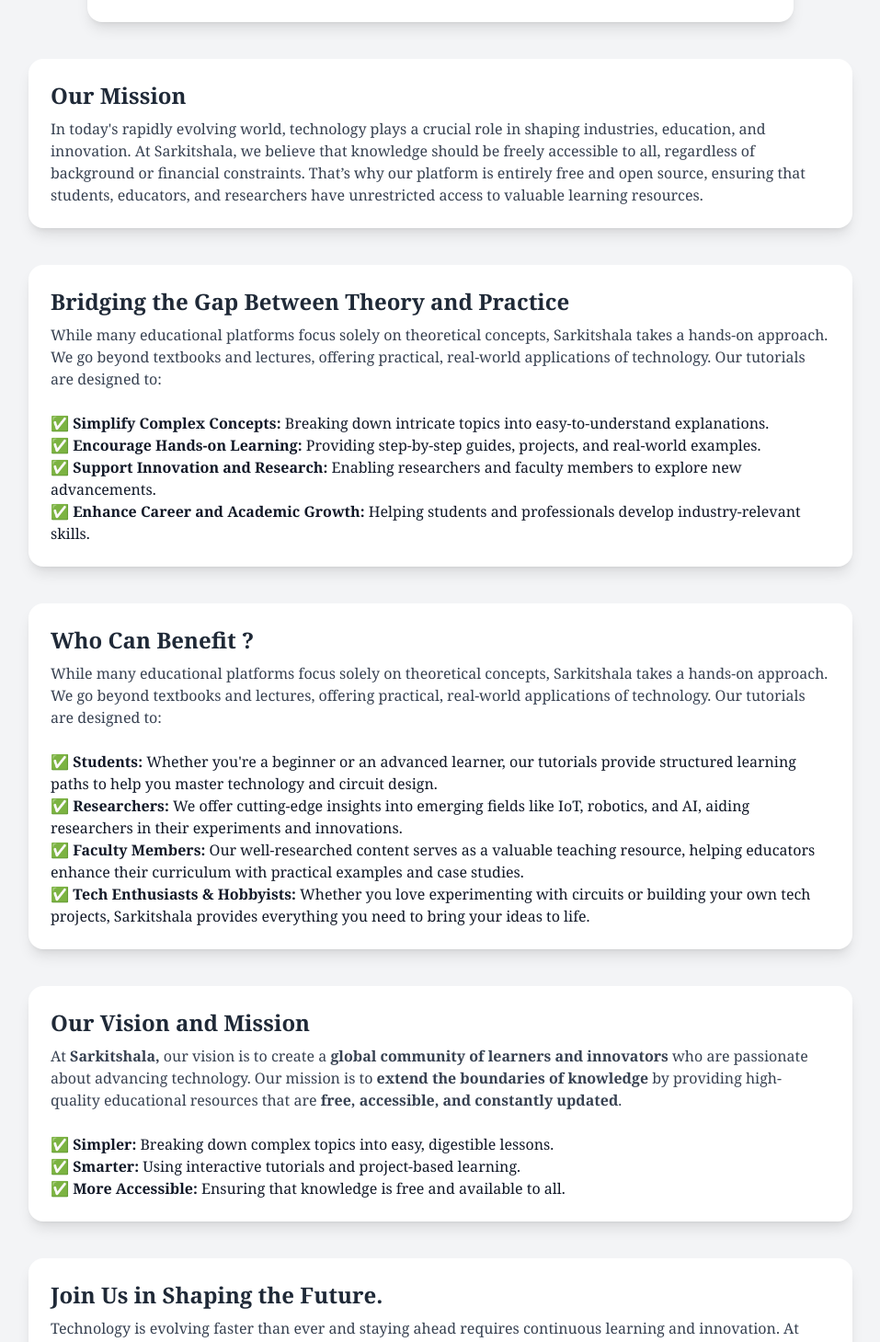
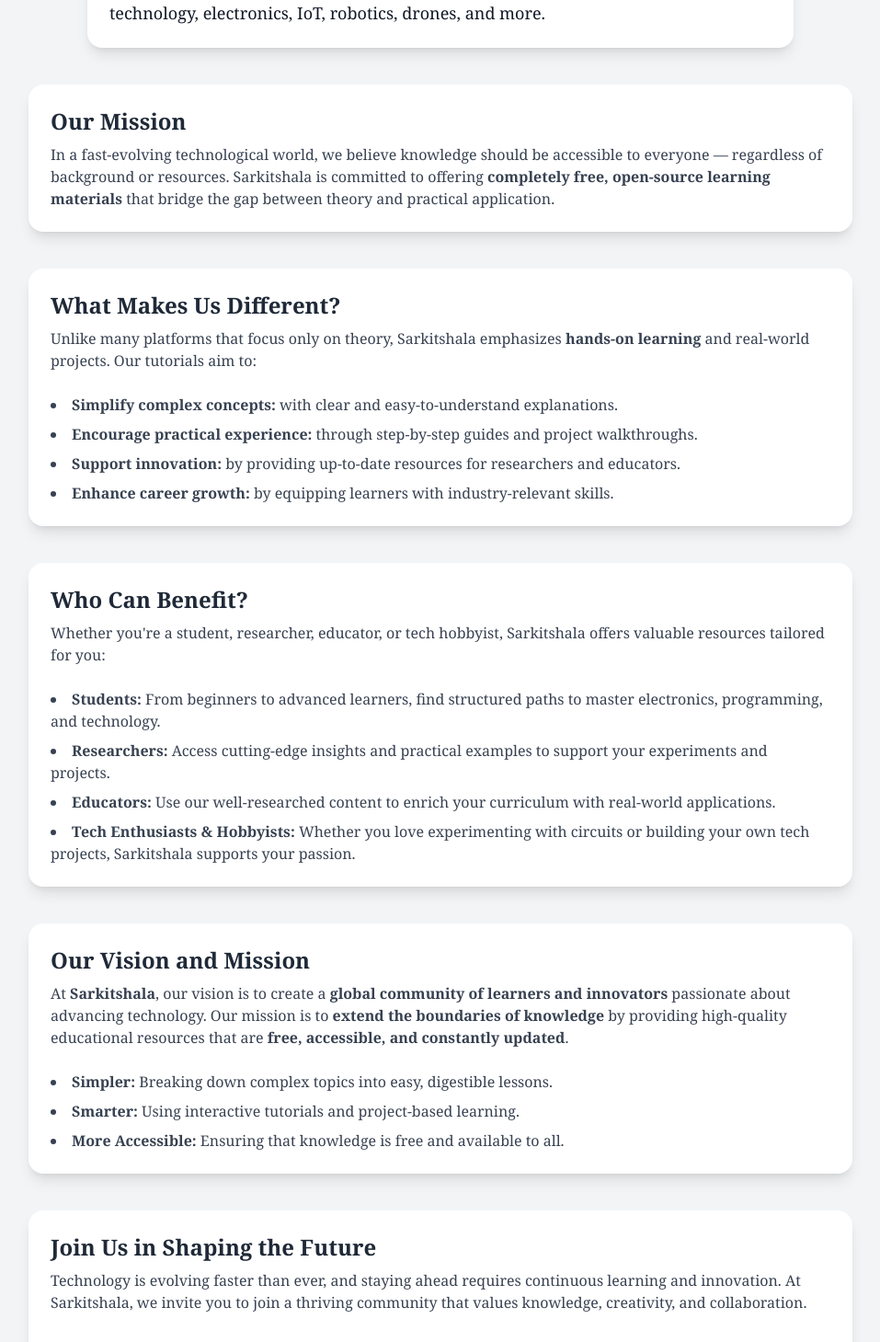
Before and after one commit to Abhisheklogics/Sarkitshala, a Next.js app: page /about in a window 1280 px wide. Shown: the part 344-1803 px from the top of the page at 92% size, without its empty margins (161-1118 px from the left). Built offline with nearby package versions, Linux system fonts and the light colour scheme.

Commit message:
e page.js

```diff
--- a/src/app/about/page.js
+++ b/src/app/about/page.js
@@ -1,71 +1,136 @@
+
+
+export const metadata = {
+  title: "About Sarkitshala | Free Technology Tutorials & Learning Platform",
+  description:
+    "Sarkitshala.com offers free tutorials on technology, circuits, IoT, robotics, and more. Empowering students, researchers, and educators worldwide.",
+  openGraph: {
+    title: "About Sarkitshala | Free Technology Tutorials & Learning Platform",
+    description:
+      "Sarkitshala provides free, practical tutorials to help learners master technology and electronics.",
+    url: "https://sarkitshala.com/about",
+    siteName: "Sarkitshala",
+    images: [
+      {
+        url: "https://sarkitshala.com/og-image.jpg", // Replace with your actual image url
+        width: 1200,
+        height: 630,
+        alt: "Sarkitshala About",
+      },
+    ],
+    locale: "en_IN",
+    type: "website",
+  },
+  robots: {
+    index: true,
+    follow: true,
+  },
+  twitter: {
+    card: "summary_large_image",
+    title: "About Sarkitshala | Free Technology Tutorials & Learning Platform",
+    description:
+      "Sarkitshala provides free, practical tutorials to help learners master technology and electronics.",
+    images: ["https://sarkitshala.com/og-image.jpg"], // Replace with actual image URL
+  },
+  canonical: "https://sarkitshala.com/about",
+};
+
 const About = () => {
   return (
     <div className="md:mt-[50px] mt-[130px] bg-gray-100 text-gray-900 flex flex-col items-center p-6">
       <div className="max-w-3xl text-center">
         <h1 className="text-4xl mt-4 font-bold text-blue-600">About Us</h1>
-        <p className="mt-[50px] text-justify  text-lg max-w-4xl bg-white p-6 rounded-2xl shadow-lg ">
-          Welcome to <span className="font-semibold">Sarkitshala.com</span>, a dedicated online platform created to support and nurture the next generation of technologists, students, researchers, and faculty members. We are committed to providing free, high-quality tutorials that equip learners with in-depth knowledge and practical skills in technology, circuits, IoT, drones, robotics, and beyond.
+        <p className="mt-[50px] text-justify text-lg max-w-4xl bg-white p-6 rounded-2xl shadow-lg">
+          <strong>Welcome to Sarkitshala.com — Your Free Learning Hub for Technology and Innovation</strong>
+          <br />
+          <br />
+          Sarkitshala is a dedicated online platform designed to empower students, researchers, educators, and tech enthusiasts with high-quality, free tutorials on technology, electronics, IoT, robotics, drones, and more.
         </p>
       </div>
 
       <div className="mt-10 max-w-4xl bg-white p-6 rounded-2xl shadow-lg">
         <h2 className="text-2xl font-semibold text-gray-800">Our Mission</h2>
         <p className="mt-2 text-gray-700">
-        In today's rapidly evolving world, technology plays a crucial role in shaping industries, education, and innovation. At Sarkitshala, we believe that knowledge should be freely accessible to all, regardless of background or financial constraints. That’s why our platform is entirely free and open source, ensuring that students, educators, and researchers have unrestricted access to valuable learning resources.
+          In a fast-evolving technological world, we believe knowledge should be accessible to everyone — regardless of background or resources. Sarkitshala is committed to offering <strong>completely free, open-source learning materials</strong> that bridge the gap between theory and practical application.
         </p>
       </div>
 
-
-      {/* Bridging Gap BetweenTheory & Practice */}
       <div className="mt-10 max-w-4xl bg-white p-6 rounded-2xl shadow-lg">
-        <h2 className="text-2xl font-semibold text-gray-800">Bridging the Gap Between Theory and Practice</h2>
+        <h2 className="text-2xl font-semibold text-gray-800">What Makes Us Different?</h2>
         <p className="mt-2 text-gray-700">
-        While many educational platforms focus solely on theoretical concepts, Sarkitshala takes a hands-on approach. We go beyond textbooks and lectures, offering practical, real-world applications of technology. Our tutorials are designed to:
-        </p><br/>
-        <ul>
-          <li>✅ <b>Simplify Complex Concepts: </b>Breaking down intricate topics into easy-to-understand explanations.</li>
-          <li>✅ <b>Encourage Hands-on Learning: </b>Providing step-by-step guides, projects, and real-world examples.</li>
-          <li>✅ <b>Support Innovation and Research: </b>Enabling researchers and faculty members to explore new advancements.</li>
-          <li>✅ <b>Enhance Career and Academic Growth: </b>Helping students and professionals develop industry-relevant skills.</li>
+          Unlike many platforms that focus only on theory, Sarkitshala emphasizes <strong>hands-on learning</strong> and real-world projects. Our tutorials aim to:
+        </p>
+        <br />
+        <ul className="list-disc list-inside text-gray-700 space-y-2">
+          <li>
+            <strong>Simplify complex concepts:</strong> with clear and easy-to-understand explanations.
+          </li>
+          <li>
+            <strong>Encourage practical experience:</strong> through step-by-step guides and project walkthroughs.
+          </li>
+          <li>
+            <strong>Support innovation:</strong> by providing up-to-date resources for researchers and educators.
+          </li>
+          <li>
+            <strong>Enhance career growth:</strong> by equipping learners with industry-relevant skills.
+          </li>
         </ul>
       </div>
 
-        {/* Who Can Benefit ? */}
       <div className="mt-10 max-w-4xl bg-white p-6 rounded-2xl shadow-lg">
-        <h2 className="text-2xl font-semibold text-gray-800">Who Can Benefit ?</h2>
+        <h2 className="text-2xl font-semibold text-gray-800">Who Can Benefit?</h2>
         <p className="mt-2 text-gray-700">
-        While many educational platforms focus solely on theoretical concepts, Sarkitshala takes a hands-on approach. We go beyond textbooks and lectures, offering practical, real-world applications of technology. Our tutorials are designed to:
-        </p><br/>
-        <ul>
-          <li>✅ <b>Students: </b>Whether you're a beginner or an advanced learner, our tutorials provide structured learning paths to help you master technology and circuit design.</li>
-          <li>✅ <b>Researchers: </b>We offer cutting-edge insights into emerging fields like IoT, robotics, and AI, aiding researchers in their experiments and innovations.</li>
-          <li>✅ <b>Faculty Members: </b>Our well-researched content serves as a valuable teaching resource, helping educators enhance their curriculum with practical examples and case studies.</li>
-          <li>✅ <b>Tech Enthusiasts & Hobbyists: </b>Whether you love experimenting with circuits or building your own tech projects, Sarkitshala provides everything you need to bring your ideas to life.</li>
+          Whether you're a student, researcher, educator, or tech hobbyist, Sarkitshala offers valuable resources tailored for you:
+        </p>
+        <br />
+        <ul className="list-disc list-inside text-gray-700 space-y-2">
+          <li>
+            <strong>Students:</strong> From beginners to advanced learners, find structured paths to master electronics, programming, and technology.
+          </li>
+          <li>
+            <strong>Researchers:</strong> Access cutting-edge insights and practical examples to support your experiments and projects.
+          </li>
+          <li>
+            <strong>Educators:</strong> Use our well-researched content to enrich your curriculum with real-world applications.
+          </li>
+          <li>
+            <strong>Tech Enthusiasts & Hobbyists:</strong> Whether you love experimenting with circuits or building your own tech projects, Sarkitshala supports your passion.
+          </li>
         </ul>
       </div>
 
       <div className="mt-10 max-w-4xl bg-white p-6 rounded-2xl shadow-lg">
         <h2 className="text-2xl font-semibold text-gray-800">Our Vision and Mission</h2>
         <p className="mt-2 text-gray-700">
-        At <b>Sarkitshala, </b> our vision is to create a <b>global community of learners and innovators</b> who are passionate about advancing technology. Our mission is to <b>extend the boundaries of knowledge</b> by providing high-quality educational resources that are <b>free, accessible, and constantly updated</b>.
+          At <strong>Sarkitshala</strong>, our vision is to create a <strong>global community of learners and innovators</strong> passionate about advancing technology. Our mission is to <strong>extend the boundaries of knowledge</strong> by providing high-quality educational resources that are <strong>free, accessible, and constantly updated</strong>.
         </p>
-        <br/>
-
-        <ul>
-          <li>✅ <b>Simpler: </b>Breaking down complex topics into easy, digestible lessons.</li>
-          <li>✅ <b>Smarter: </b>Using interactive tutorials and project-based learning.</li>
-          <li>✅ <b>More Accessible: </b>Ensuring that knowledge is free and available to all.</li>
+        <br />
+        <ul className="list-disc list-inside text-gray-700 space-y-2">
+          <li>
+            <strong>Simpler:</strong> Breaking down complex topics into easy, digestible lessons.
+          </li>
+          <li>
+            <strong>Smarter:</strong> Using interactive tutorials and project-based learning.
+          </li>
+          <li>
+            <strong>More Accessible:</strong> Ensuring that knowledge is free and available to all.
+          </li>
         </ul>
       </div>
 
-
       <div className="mt-10 max-w-4xl bg-white p-6 rounded-2xl shadow-lg">
-        <h2 className="text-2xl font-semibold text-gray-800">Join Us in Shaping the Future.</h2>
+        <h2 className="text-2xl font-semibold text-gray-800">Join Us in Shaping the Future</h2>
         <p className="mt-2 text-gray-700">
-        Technology is evolving faster than ever and staying ahead requires continuous learning and innovation. At Sarkitshala, we invite you to be part of a thriving community that values knowledge, creativity, and collaboration.
-        </p><br/>
+          Technology is evolving faster than ever, and staying ahead requires continuous learning and innovation. At Sarkitshala, we invite you to join a thriving community that values knowledge, creativity, and collaboration.
+        </p>
+        <br />
         <p className="mt-2 text-gray-700">🚀 Start exploring today and take your technological skills to the next level!</p>
-        <a href="https://Sarkitshala.com" target="_blank" rel="noopener noreferrer" className="mt-4 inline-block bg-blue-600 text-white px-6 py-2 rounded-lg hover:bg-blue-700">
+        <a
+          href="https://sarkitshala.com"
+          target="_blank"
+          rel="noopener noreferrer"
+          className="mt-4 inline-block bg-blue-600 text-white px-6 py-2 rounded-lg hover:bg-blue-700"
+        >
           Visit Sarkitshala
         </a>
       </div>
```
Lines whose indentation alone changed are shown as unchanged.
